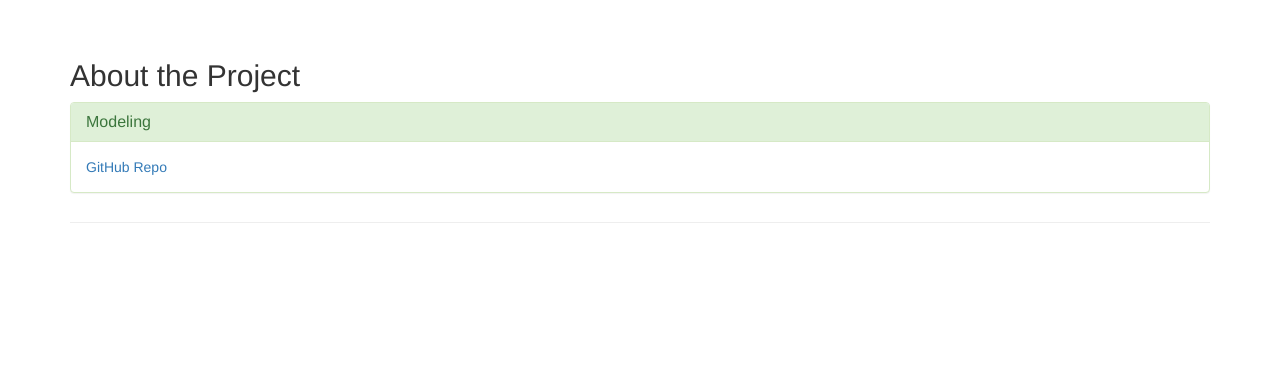
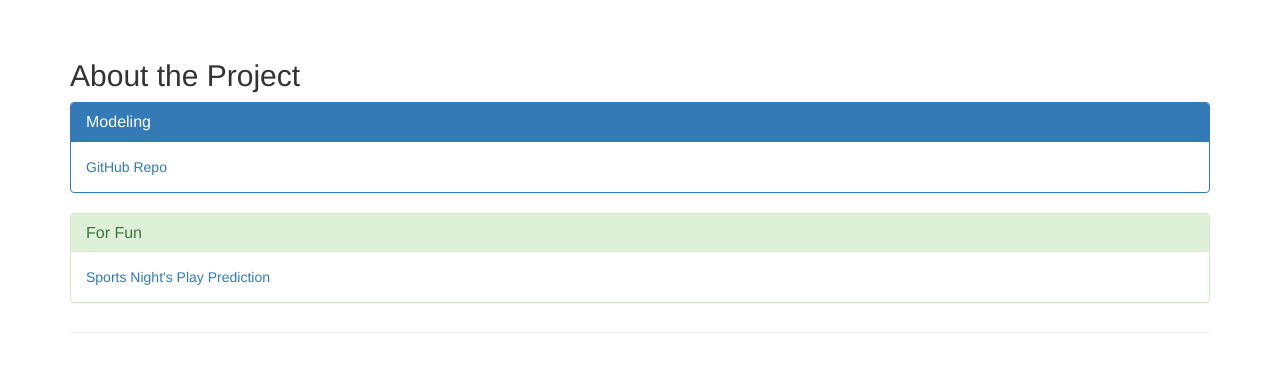
Before and after one commit to zreyn/nfl, a Flask app: page /project in a window 1280 px wide. Shown: the part 51-423 px from the top of the page. Run offline with Flask 2, Linux system fonts and the light colour scheme; parts of the project's set-up code (start-up, migrations or seed data) failed here and were passed over; some libraries are stand-ins or nearby versions.

```diff
--- a/src/templates/project.html
+++ b/src/templates/project.html
@@ -56,7 +56,7 @@
   <div class="page-header">
     <h2 class="cover-heading">About the Project</h2>
 
-    <div class="panel panel-success">
+    <div class="panel panel-primary">
       <div class="panel-heading">
         <h3 class="panel-title">Modeling</h3>
       </div>
@@ -64,6 +64,16 @@
         <a href="https://github.com/zreyn/nfl">GitHub Repo</a>
       </div>
     </div>
+
+    <div class="panel panel-success">
+      <div class="panel-heading">
+        <h3 class="panel-title">For Fun</h3>
+      </div>
+      <div class="panel-body">
+        <a href="https://youtu.be/vtaE5RznuGw?t=34s">Sports Night's Play Prediction</a>
+      </div>
+    </div>
+
   </div>
 </div>
 
```
Also changed, not shown: 2 other files.
